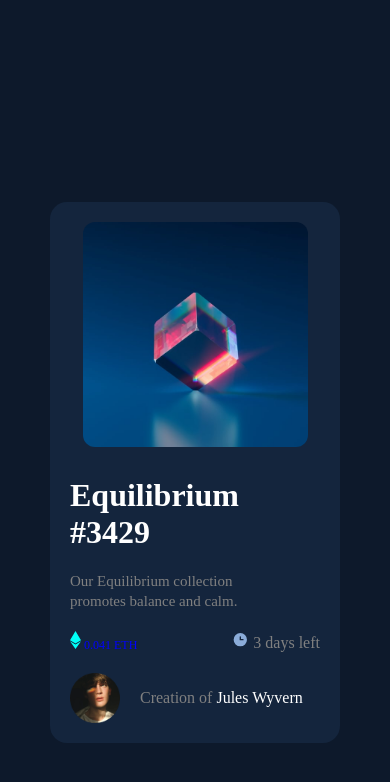
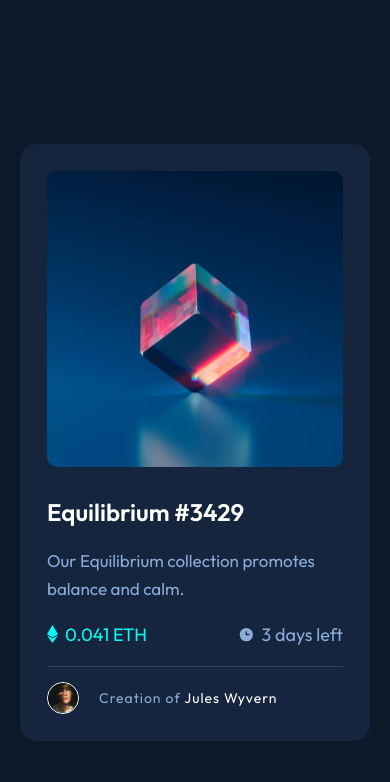
Before and after one commit to sylaht/front-end-mentor-challenges, a plain HTML site: page nft-preview-card-component-main/index.html in a window 390 px wide. Drawn offline with Linux system fonts and the light colour scheme.

Commit message:
style(desktop/mobile): final card styling

```diff
--- a/nft-preview-card-component-main/styles.css
+++ b/nft-preview-card-component-main/styles.css
@@ -1,3 +1,5 @@
+@import url("https://fonts.googleapis.com/css2?family=Outfit:wght@300;400;600&display=swap");
+
 * {
   margin: 0;
   padding: 0;
@@ -5,9 +7,10 @@
 
 body {
   display: flex;
-  padding: 50px;
+  padding: 100px;
   min-height: 100vh;
   align-items: center;
+  font-family: "Outfit", sans-serif;
   background-color: hsl(217, 54%, 11%);
 }
 
@@ -19,13 +22,13 @@ body {
   gap: 30px;
   margin: 0 auto;
   background-color: hsl(216, 50%, 16%);
-  padding: 20px;
+  padding: 27px;
   border-radius: 17px;
 }
 
 .card-image {
-  max-width: 90%;
-  border-radius: 12px;
+  max-width: 100%;
+  border-radius: 10px;
   margin: 0 auto;
 }
 
@@ -35,45 +38,83 @@ body {
   gap: 20px;
 }
 .card-title {
-  color: #fff;
+  font-size: 24px;
+  color: hsl(0, 0%, 100%);
+}
+
+.card-title:hover {
+  cursor: pointer;
+  font-size: 24px;
+  color: hsl(178, 100%, 50%);
 }
 
 .card-text {
-  font-size: 15px;
-  width: 70%;
-  line-height: 20px;
-  color: gray;
+  font-size: 20px;
+  width: 100%;
+  line-height: 28px;
+  color: hsl(215, 51%, 70%);
 }
 
 .card-description {
   display: flex;
+  align-items: center;
   justify-content: space-between;
 }
 
 .card-price {
-  font-size: 12px;
-  color: blue;
+  display: flex;
+  align-items: center;
+  gap: 7px;
+  font-size: 18px;
+  font-weight: 400;
+  color: hsl(178, 100%, 50%);
 }
 
 .card-days {
-  font-size: 212x;
-  color: gray;
+  display: flex;
+  align-items: center;
+  gap: 7px;
+  font-size: 18px;
+  color: hsl(215, 51%, 70%);
 }
 
 .footer-card {
   display: flex;
   align-items: center;
+  font-size: 14px;
+  letter-spacing: 1px;
   gap: 20px;
+  border-top: 1px solid hsl(215, 32%, 27%);
 }
 
 .footer-card img {
-  max-width: 50px;
+  max-width: 30px;
+  margin-top: 15px;
+  border: 1px solid hsl(0, 0%, 100%);
+  border-radius: 20px;
 }
 
 .footer-card p {
-  color: gray;
+  margin-top: 15px;
+  color: hsl(215, 51%, 70%);
 }
 
 .footer-card span {
-  color: #fff;
+  margin-top: 15px;
+  color: hsl(0, 0%, 100%);
 }
+.footer-card span:hover {
+  cursor: pointer;
+  margin-top: 15px;
+  color: hsl(178, 100%, 50%);
+}
+
+@media only screen and (max-width: 1200px) {
+    body {
+        padding: 0;
+        margin: 20px;
+    }
+    .card-text {
+        font-size: 17px;
+    }
+}
```
